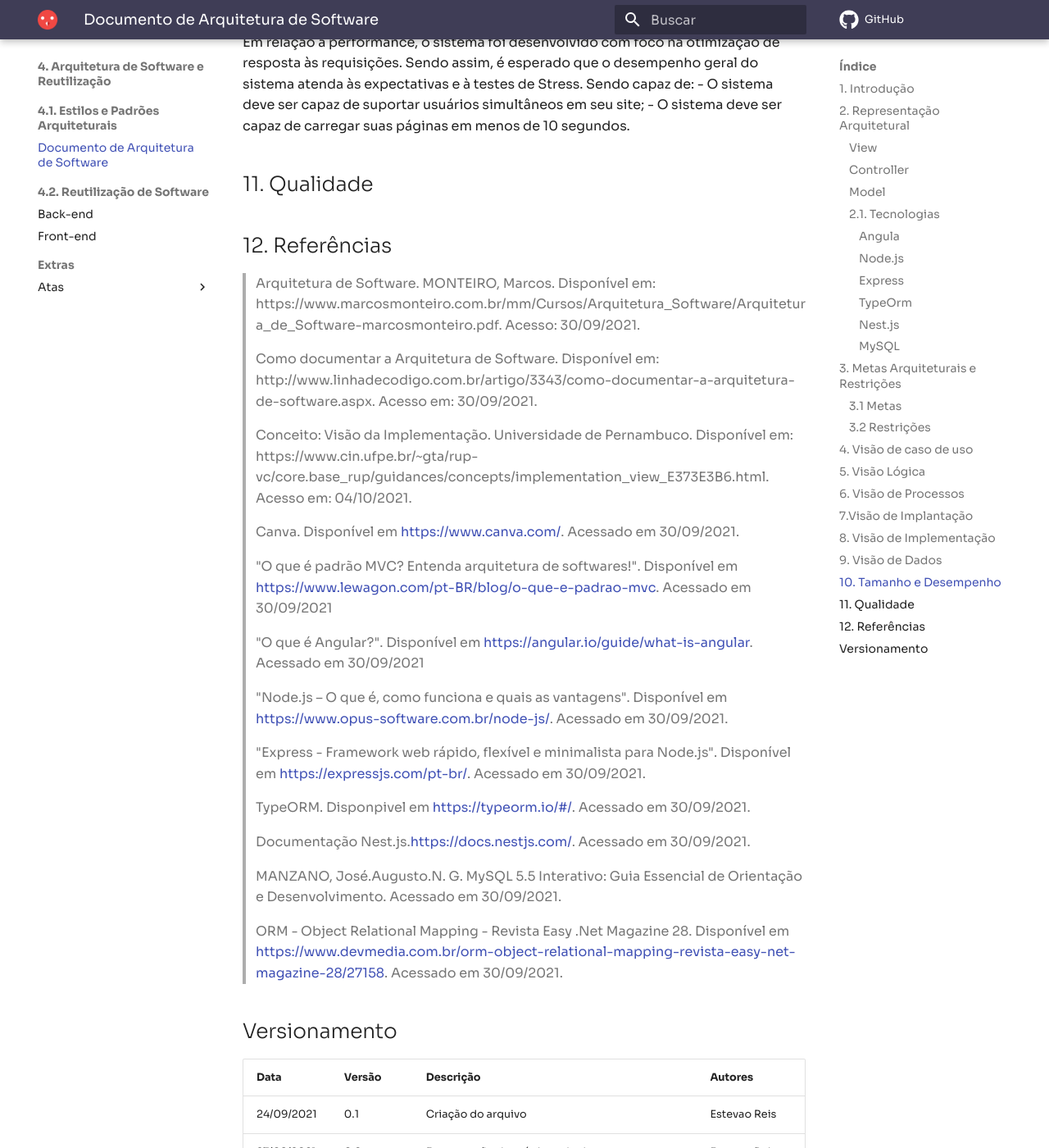
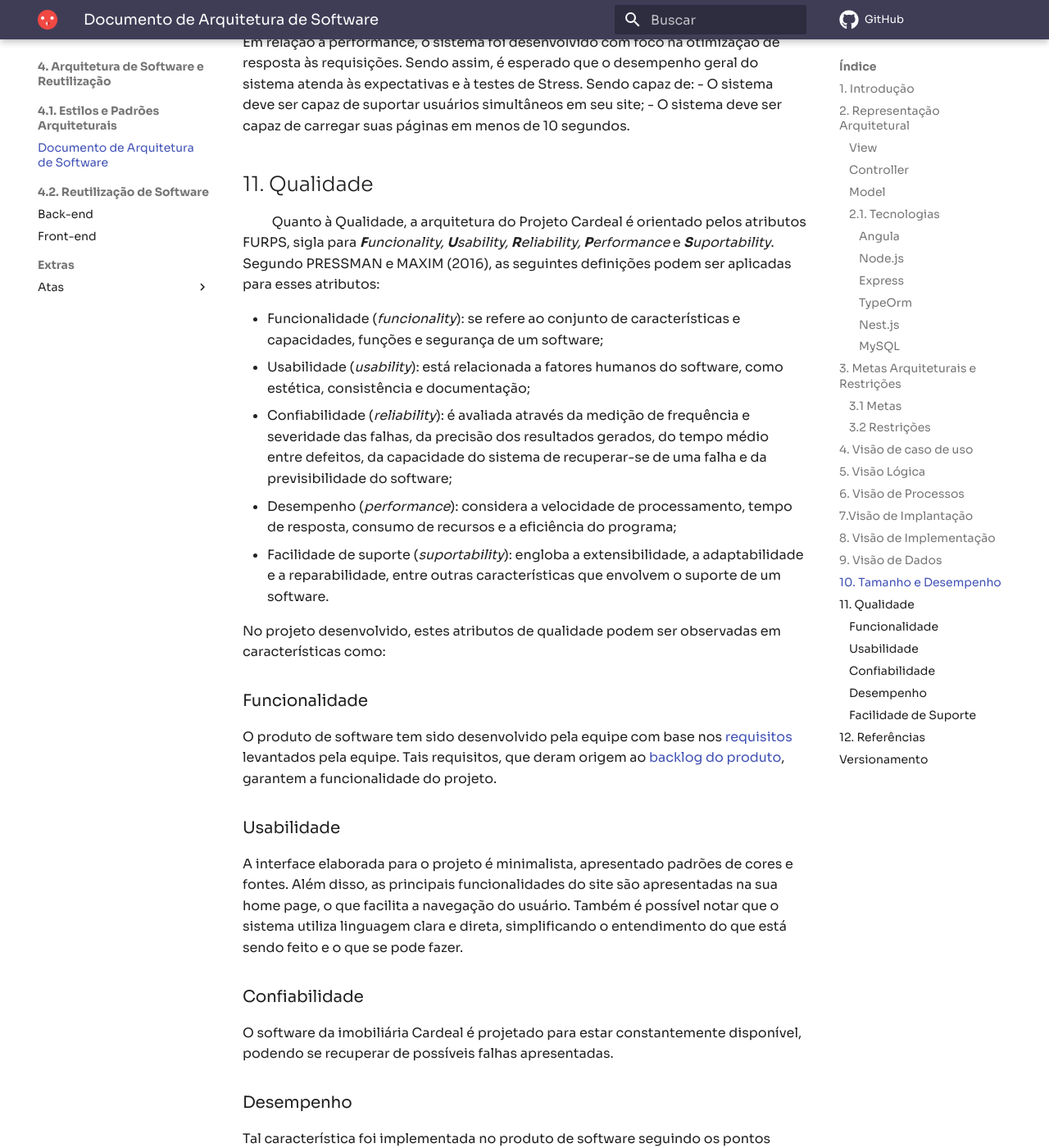
Before and after one commit to UnBArqDsw2021-1/2021.1_G04_Cardeal, an MkDocs documentation site: the page built from docs/arquitetura/das.md, in a window 1280 px wide and 1400 px high, scrolled down 6945 px. Shown: the whole window at 82% size. Built offline with MkDocs 1.6.1 and Material for MkDocs 9.7.7, drawn with Linux system fonts in a browser that asks for light colours; comment, search, counter and statistics services are not loaded; some of the changed text lies outside the part shown.

Commit message:
adding quality topic

```diff
--- a/docs/arquitetura/das.md
+++ b/docs/arquitetura/das.md
@@ -114,6 +114,29 @@ Em relação à performance, o sistema foi desenvolvido com foco na otimização
 - O sistema deve ser capaz de carregar suas páginas em menos de 10 segundos.
 
 ## 11. Qualidade
+&emsp;&emsp; Quanto à Qualidade, a arquitetura do Projeto Cardeal é orientado pelos atributos FURPS, sigla para _**F**uncionality, **U**sability, **R**eliability, **P**erformance_ e _**S**uportability_. Segundo PRESSMAN e MAXIM (2016), as seguintes definições podem ser aplicadas para esses atributos:
+
+* Funcionalidade (_funcionality_): se refere ao conjunto de características e capacidades, funções e segurança de um software;
+* Usabilidade (_usability_): está relacionada a fatores humanos do software, como estética, consistência e documentação;
+* Confiabilidade (_reliability_): é avaliada através da medição de frequência e severidade das falhas, da precisão dos resultados gerados, do tempo médio entre defeitos, da capacidade do sistema de recuperar-se de uma falha e da previsibilidade do software;
+* Desempenho (_performance_): considera a velocidade de processamento, tempo de resposta, consumo de recursos e a eficiência do programa;
+* Facilidade de suporte (_suportability_): engloba a extensibilidade, a adaptabilidade e a reparabilidade, entre outras características que envolvem o suporte de um software.
+
+No projeto desenvolvido, estes atributos de qualidade podem ser observadas em características como:
+### Funcionalidade
+O produto de software tem sido desenvolvido pela equipe com base nos [requisitos](https://unbarqdsw2021-1.github.io/2021.1_G04_Cardeal/desenhoSoftwareBase/brainstorm/) levantados pela equipe. Tais requisitos, que deram origem ao [backlog do produto](https://unbarqdsw2021-1.github.io/2021.1_G04_Cardeal/modelagem/backlog_do_produto/), garantem a funcionalidade do projeto.
+
+### Usabilidade
+A interface elaborada para o projeto é minimalista, apresentado padrões de cores e fontes. Além disso, as principais funcionalidades do site são apresentadas na sua home page, o que facilita a navegação do usuário. Também é possível notar que o sistema utiliza linguagem clara e direta, simplificando o entendimento do que está sendo feito e o que se pode fazer.
+
+### Confiabilidade
+O software da imobiliária Cardeal é projetado para estar constantemente disponível, podendo se recuperar de possíveis falhas apresentadas.
+
+### Desempenho
+Tal característica foi implementada no produto de software seguindo os pontos levantados no tópico anterior ([Tamanho e Desempenho](#10-tamanho-e-desempenho)).
+
+### Facilidade de Suporte
+Ao aplicarmos os padrões de projeto [GRASPs](https://unbarqdsw2021-1.github.io/2021.1_G04_Cardeal/padroesDeProjeto/GRASPs/), [GOFs](https://unbarqdsw2021-1.github.io/2021.1_G04_Cardeal/padroesDeProjeto/gofs_criacionais/) e [Emergentes](https://unbarqdsw2021-1.github.io/2021.1_G04_Cardeal/padroesDeProjeto/padraoEmergente/), possibilitamos ao software uma maior manutenibilidade, o que facilita seu suporte, comportando possíveis modificações, melhorias e correções com maior segurança e menor risco de falhas, reforçando a sua [confiabilidade](#confiabilidade).
 
 ## 12. Referências
 
@@ -141,6 +164,8 @@ Em relação à performance, o sistema foi desenvolvido com foco na otimização
 
 >ORM - Object Relational Mapping - Revista Easy .Net Magazine 28. Disponível em <https://www.devmedia.com.br/orm-object-relational-mapping-revista-easy-net-magazine-28/27158>. Acessado em 30/09/2021.
 
+>PRESSMAN, Roger S.; MAXIM, Bruce R.. Engenharia de software: uma abordagem profissional. 8 ed. Porto Alegre: AMGH, 2016. p 210, 211.
+
 ## Versionamento
 | Data       | Versão | Descrição         | Autores       |
 | ---------- | ------ | ----------------- | ------------- |
@@ -152,3 +177,4 @@ Em relação à performance, o sistema foi desenvolvido com foco na otimização
 | 06/10/2021 | 0.6 | Correções nos tópicos 3 e 10| Luiz Gustavo  |
 | 07/10/2021 | 0.7 | Adição da visão de Implantação| Douglas Castro  |
 | 08/10/2021 | 0.8 | Adição da visão da Implementação| Douglas Castro  |
+| 08/10/2021 | 0.9 | Adição do tópico qualidade| Giovana Dionisio  |
```
